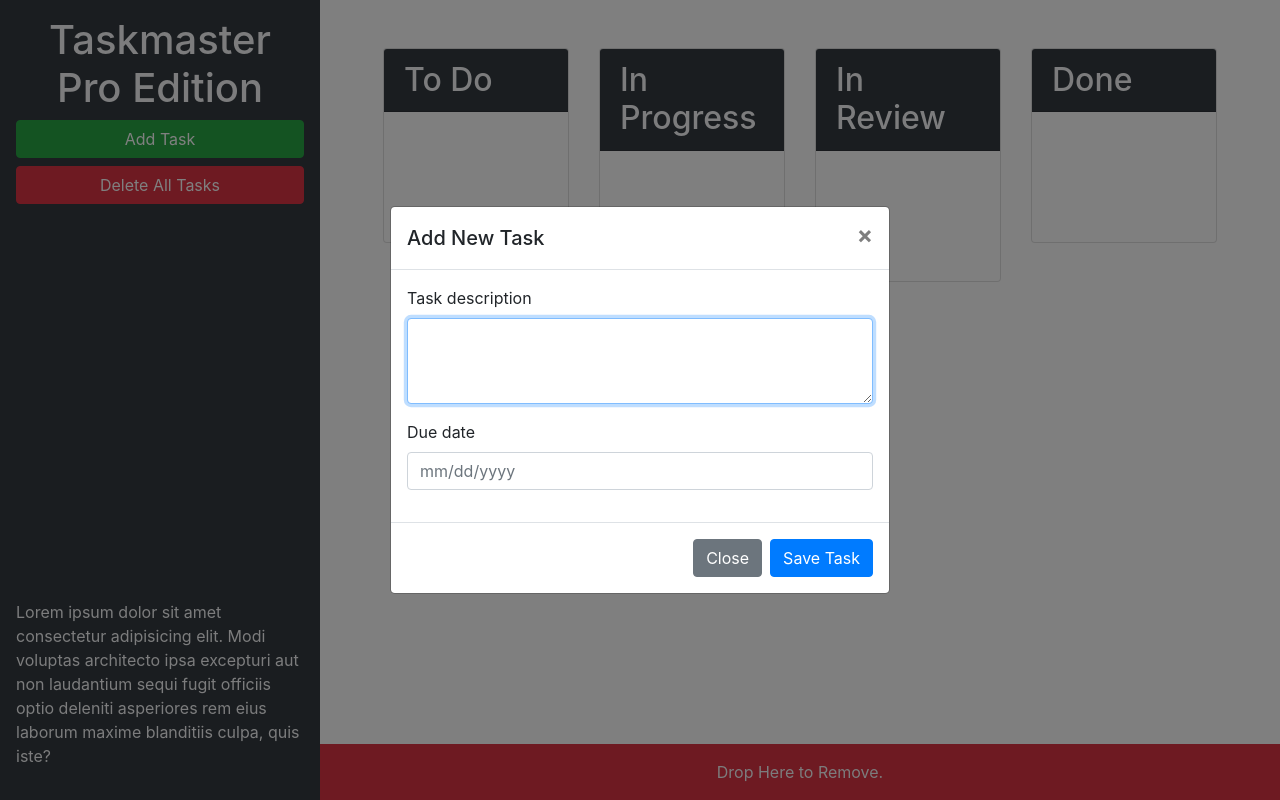
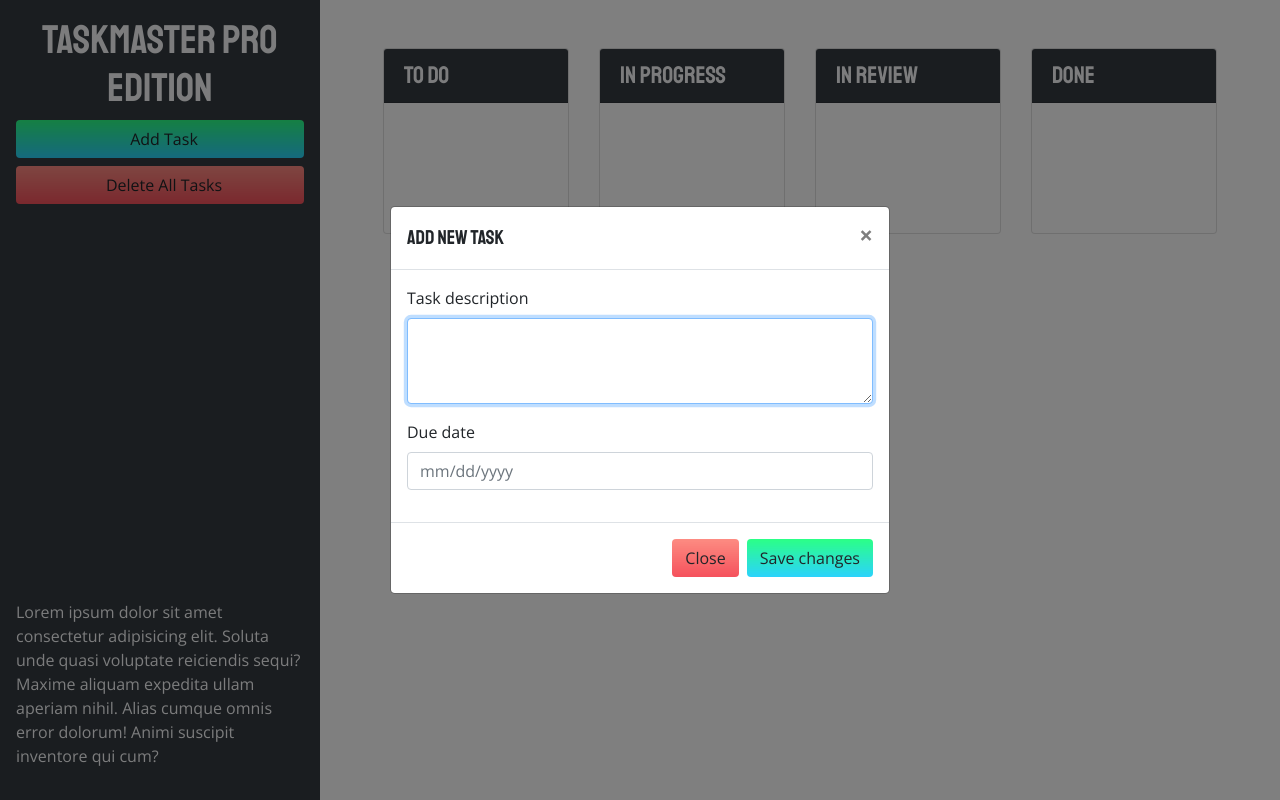
Before and after one commit to hartsfieldt/taskmaster-pro, a plain HTML site: page index.html in a window 1280 px wide. Both pictures are taken after a click on the button "Add Task". Drawn offline with nearby package versions, Linux system fonts and the light colour scheme; a web font is replaced by a local one.

Commit message:
final taskpro code

```diff
--- a/assets/css/style.css
+++ b/assets/css/style.css
@@ -1,3 +1,61 @@
+body {
+  font-family: 'Open Sans', sans-serif;
+}
+
+h1,
+h2,
+h3,
+h4,
+h5,
+h6 {
+  font-family: 'Staatliches', sans-serif;
+}
+
 ul.list-group {
   min-height: 130px;
 }
+
+.bottom-trash {
+  opacity: 0;
+  color: #f1f1f1;
+  font-size: 2.3rem;
+  font-family: "Staatliches", sans-serif;
+  transform: translateY(150px);
+  transition: all .5s ease-in-out;
+  background-color: rgba(234, 0, 39, 0.7);
+}
+
+.bottom-trash-drag {
+  transform: translateY(0);
+  opacity: 1;
+}
+
+.bottom-trash-active {
+  background-color: rgba(234, 0, 39, 1);
+}
+
+.dropover {
+  background: rgba(0,0,0,0.3);
+}
+
+.dropover-active {
+  background: rgba(0,0,0,0.9);
+}
+
+.btn-add,
+.btn-save {
+  background-color: #FA8BFF;
+  background-image: linear-gradient(45deg, #FA8BFF 0%, #2BD2FF 52%, #2BFF88 90%);
+  transition: all .5s ease-out;
+  background-size: 1px 100px;
+  background-position: 0px -10px;
+}
+
+.btn-close,
+.btn-delete {
+  transition: all .5s ease-out;
+  background-size:1px 100px;
+  background-position: 1px -10px;
+  background-color: #ea0028;
+  background-image: linear-gradient(180deg, #FF9A8B 0%, #ea0028 100%);
+}
--- a/assets/js/script.js
+++ b/assets/js/script.js
@@ -47,19 +47,14 @@ var saveTasks = function() {
 };
 
 var auditTask = function(taskEl) {
-
   // get date from task element
   var date = $(taskEl)
     .find("span")
     .text()
     .trim();
 
-  console.log(date);
-
   // convert to moment object at 5:00pm
   var time = moment(date, "L").set("hour", 17);
-
-  console.log(time);
 
   // remove any old classes from element
   $(taskEl).removeClass("list-group-item-warning list-group-item-danger");
@@ -67,8 +62,7 @@ var auditTask = function(taskEl) {
   // apply new class if task is near/over due date
   if (moment().isAfter(time)) {
     $(taskEl).addClass("list-group-item-danger");
-  }
-  else if (Math.abs(moment().diff(time, "days")) <= 2) {
+  } else if (Math.abs(moment().diff(time, "days")) <= 2) {
     $(taskEl).addClass("list-group-item-warning");
   }
 };
@@ -81,16 +75,18 @@ $(".card .list-group").sortable({
   tolerance: "pointer",
   helper: "clone",
   activate: function(event, ui) {
-    console.log(ui);
+    $(this).addClass("dropover");
+    $(".bottom-trash").addClass("bottom-trash-drag");
   },
   deactivate: function(event, ui) {
-    console.log(ui);
+    $(this).removeClass("dropover");
+    $(".bottom-trash").removeClass("bottom-trash-drag");
   },
   over: function(event) {
-    console.log(event);
+    $(event.target).addClass("dropover-active");
   },
   out: function(event) {
-    console.log(event);
+    $(event.target).removeClass("dropover-active");
   },
   update: function() {
     var tempArr = [];
@@ -120,9 +116,6 @@ $(".card .list-group").sortable({
     // update array on tasks object and save
     tasks[arrName] = tempArr;
     saveTasks();
-  },
-  stop: function(event) {
-    $(this).removeClass(".dropover");
   }
 });
 
@@ -133,12 +126,14 @@ $("#trash").droppable({
   drop: function(event, ui) {
     // remove dragged element from the dom
     ui.draggable.remove();
+    $(".bottom-trash").removeClass("bottom-trash-active");
   },
   over: function(event, ui) {
     console.log(ui);
+    $(".bottom-trash").addClass("bottom-trash-active");
   },
   out: function(event, ui) {
-    console.log(ui);
+    $(".bottom-trash").removeClass("bottom-trash-active");
   }
 });
 
@@ -161,7 +156,7 @@ $("#task-form-modal").on("shown.bs.modal", function() {
 });
 
 // save button in modal was clicked
-$("#task-form-modal .btn-primary").click(function() {
+$("#task-form-modal .btn-save").click(function() {
   // get form values
   var taskText = $("#modalTaskDescription").val();
   var taskDate = $("#modalDueDate").val();
@@ -211,7 +206,7 @@ $(".list-group").on("blur", "textarea", function() {
     .closest(".list-group-item")
     .index();
 
-  // update task in array and re-save to local storage
+  // update task in array and re-save to localstorage
   tasks[status][index].text = text;
   saveTasks();
 
@@ -264,7 +259,7 @@ $(".list-group").on("change", "input[type='text']", function() {
     .closest(".list-group-item")
     .index();
 
-  // update task in array and re-save to local storage
+  // update task in array and re-save to localstorage
   tasks[status][index].date = date;
   saveTasks();
 
@@ -289,8 +284,4 @@ $("#remove-tasks").on("click", function() {
 // load tasks for the first time
 loadTasks();
 
-// setInterval(function () {
-//   $(".card .list-group-item").each(function(index, el) {
-//     auditTask(el);
-//   });
-// }, 5000);
+// audit task due dates every 30 minutes
--- a/index.html
+++ b/index.html
@@ -6,7 +6,10 @@
   <meta name="viewport" content="width=device-width, initial-scale=1.0">
   <meta http-equiv="X-UA-Compatible" content="ie=edge">
   <link rel="stylesheet" href="https://cdnjs.cloudflare.com/ajax/libs/twitter-bootstrap/4.3.1/css/bootstrap.min.css">
-  <link rel="stylesheet" href="https://cdnjs.cloudflare.com/ajax/libs/jqueryui/1.12.1/themes/base/jquery-ui.min.css">
+  <link rel="stylesheet" href="https://cdnjs.cloudflare.com/ajax/libs/jqueryui/1.12.1/themes/base/jquery-ui.css">
+  <link href="https://fonts.googleapis.com/css2?family=Open+Sans:wght@400;700&family=Staatliches&display=swap" rel="stylesheet">
+  <link rel="stylesheet"
+    href="https://cdnjs.cloudflare.com/ajax/libs/open-iconic/1.1.1/font/css/open-iconic-bootstrap.min.css" />
   <link rel="stylesheet" href="./assets/css/style.css" />
   <title>Taskmaster Pro</title>
 </head>
@@ -15,61 +18,75 @@
 
   <div class="row min-vh-100 no-gutters">
     <header class="col-12 col-lg-3 bg-dark text-light sticky-top d-flex flex-column p-4 p-lg-3">
-      <h1 class="text-center">Taskmaster Pro Edition</h1>
-      <button id="create-task" class="btn btn-block btn-success" data-toggle="modal" data-target="#task-form-modal">Add
-        Task</button>
-      <button id="remove-tasks" class="btn btn-block btn-danger">Delete All Tasks</button>
-      <p class="mt-auto d-none d-lg-block">Lorem ipsum dolor sit amet consectetur adipisicing elit. Modi voluptas architecto ipsa
-        excepturi aut non
-        laudantium sequi fugit officiis optio deleniti asperiores rem eius laborum maxime blanditiis culpa, quis iste?
+        <h1 class="text-center">
+          <span class="oi oi-task d-inline d-lg-none"></span>
+          Taskmaster Pro Edition
+        </h1>
+          <button id="create-task" class="btn btn-block btn-add" data-toggle="modal" data-target="#task-form-modal"><span class="oi oi-plus mr-2"></span>Add Task</button>
+          <button id="remove-tasks" class="btn btn-block btn-delete mb-2 mb-md-4"><span class="oi oi-trash mr-2"> </span>Delete All Tasks</button>
+
+      <span class="oi oi-task display-1 text-center mb-2 d-none d-lg-block mt-auto"></span>
+      <p class="d-none d-lg-block">
+        Lorem ipsum dolor sit amet consectetur adipisicing elit. Soluta unde quasi voluptate reiciendis sequi? Maxime aliquam expedita ullam aperiam nihil. Alias cumque omnis error dolorum! Animi suscipit inventore qui cum?
       </p>
     </header>
-    <main class="col-12 col-lg-9 d-flex flex-column">
+    <main class="col-12 col-lg-9 d-flex flex-column ">
       <div class="m-5 row justify-content-around">
+          <!--  -->
           <div class="col-12 col-md-6 col-xl-3 mb-3">
             <div class="card">
-                  <h2 class="card-header bg-dark text-light  d-flex align-items-center">To Do</h2>
+              <h4 class="card-header bg-dark text-light d-flex align-items-center">
+                To Do
+              </h4>
               <ul id="list-toDo" class="list-group list-group-flush">
               </ul>
             </div>
           </div>
+          <!--  -->
           <div class="col-12 col-md-6 col-xl-3 mb-3">
             <div class="card">
-              <h2 class="card-header bg-dark text-light  d-flex align-items-center">In Progress</h2>
+              <h4 class="card-header bg-dark text-light d-flex align-items-center">
+                In Progress
+              </h4>
               <ul id="list-inProgress" class="list-group list-group-flush">
               </ul>
             </div>
           </div>
+          <!--  -->
           <div class="col-12 col-md-6 col-xl-3 mb-3">
             <div class="card">
-            <h2 class="card-header bg-dark text-light  d-flex align-items-center">In Review</h2>
+              <h4 class="card-header bg-dark text-light d-flex align-items-center">
+                In Review
+              </h4>
               <ul id="list-inReview" class="list-group list-group-flush">
               </ul>
             </div>
           </div>
+          <!--  -->
           <div class="col-12 col-md-6 col-xl-3 mb-3">
             <div class="card">
-            <h2 class="card-header bg-dark text-light  d-flex align-items-center">Done</h2>
+              <h4 class="card-header bg-dark text-light d-flex align-items-center">
+                Done
+              </h4>
               <ul id="list-done" class="list-group list-group-flush">
               </ul>
             </div>
           </div>
       </div>
-    <div  class="mt-auto" id="trash">
-      <div class="w-100 bg-danger p-3 text-center text-light disply-4">
-        Drop Here to Remove.
+      <div class="mt-auto overflow-hidden" id="trash">
+        <div class="w-100 p-3 text-center bottom-trash">
+          <span class="oi oi-trash"> </span> Drop Here to Remove.
         </div>
       </div>
     </main>
   </div>
 
   <!-- Modal -->
-  <div class="modal fade" id="task-form-modal" tabindex="-1" role="dialog" aria-labelledby="task-form-modal"
-    aria-hidden="true">
+  <div class="modal fade" id="task-form-modal" tabindex="-1" role="dialog" aria-labelledby="task-form-modal" aria-hidden="true">
     <div class="modal-dialog modal-dialog-centered" role="document">
       <div class="modal-content">
         <div class="modal-header">
-          <h5 class="modal-title" id="task-form-modal">Add New Task</h5>
+          <h5 class="modal-title" id="myModalTitle">Add New Task</h5>
           <button type="button" class="close" data-dismiss="modal" aria-label="Close">
             <span aria-hidden="true">&times;</span>
           </button>
@@ -78,17 +95,17 @@
           <form>
             <div class="form-group">
               <label for="modalTaskDescription">Task description</label>
-              <textarea id="modalTaskDescription" rows="3" class="form-control"></textarea>
+              <textarea class="form-control" id="modalTaskDescription" rows="3"></textarea>
             </div>
             <div class="form-group">
               <label for="modalDueDate">Due date</label>
-              <input type="text" class="form-control" id="modalDueDate" placeholder="mm/dd/yyyy" autocomplete="off" />
+              <input type="text" class="form-control" placeholder="mm/dd/yyyy" id="modalDueDate" autocomplete="off">
             </div>
           </form>
         </div>
         <div class="modal-footer">
-          <button type="button" class="btn btn-secondary" data-dismiss="modal">Close</button>
-          <button type="button" class="btn btn-primary">Save Task</button>
+          <button type="button" class="btn btn-close" data-dismiss="modal">Close</button>
+          <button type="button" class="btn btn-save">Save changes</button>
         </div>
       </div>
     </div>
```
Lines whose indentation alone changed are shown as unchanged.
